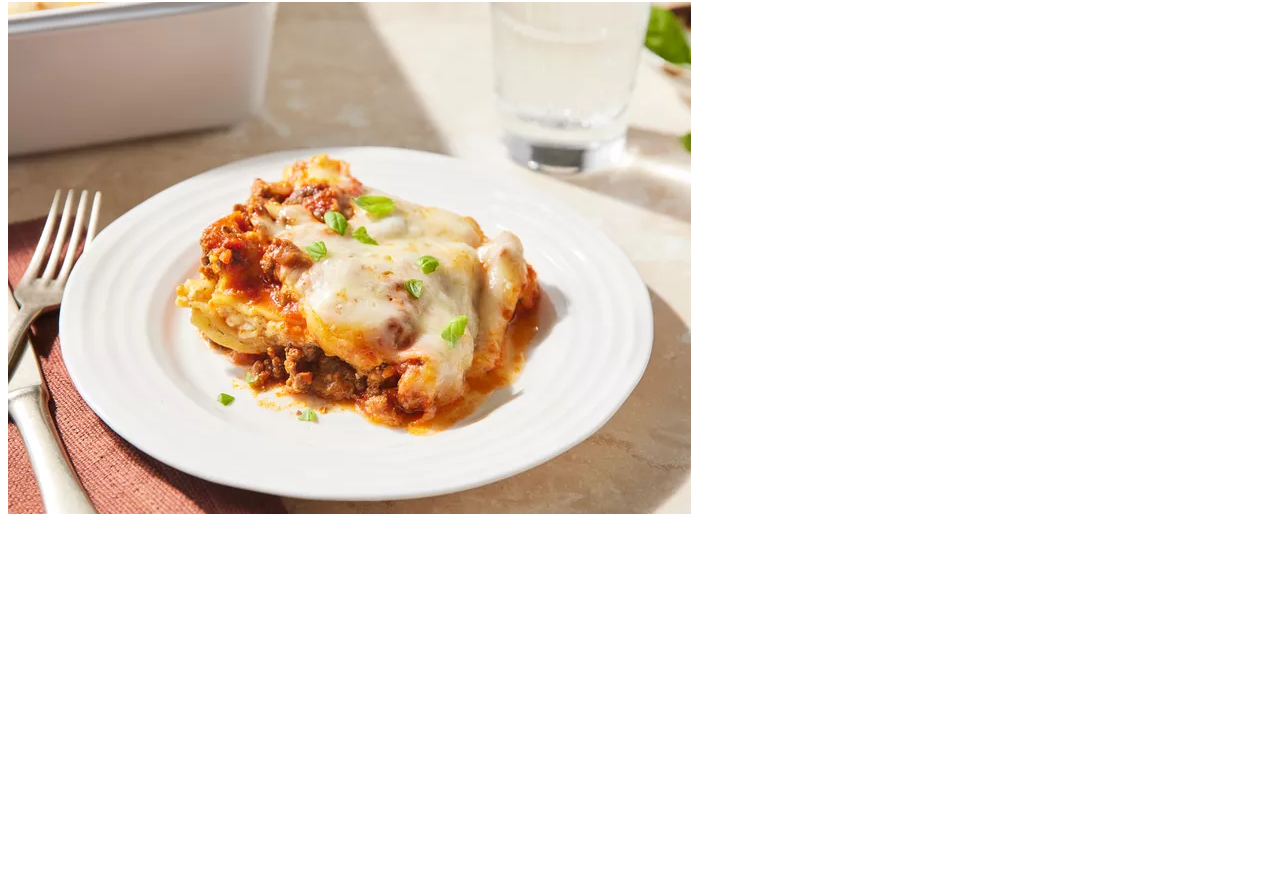
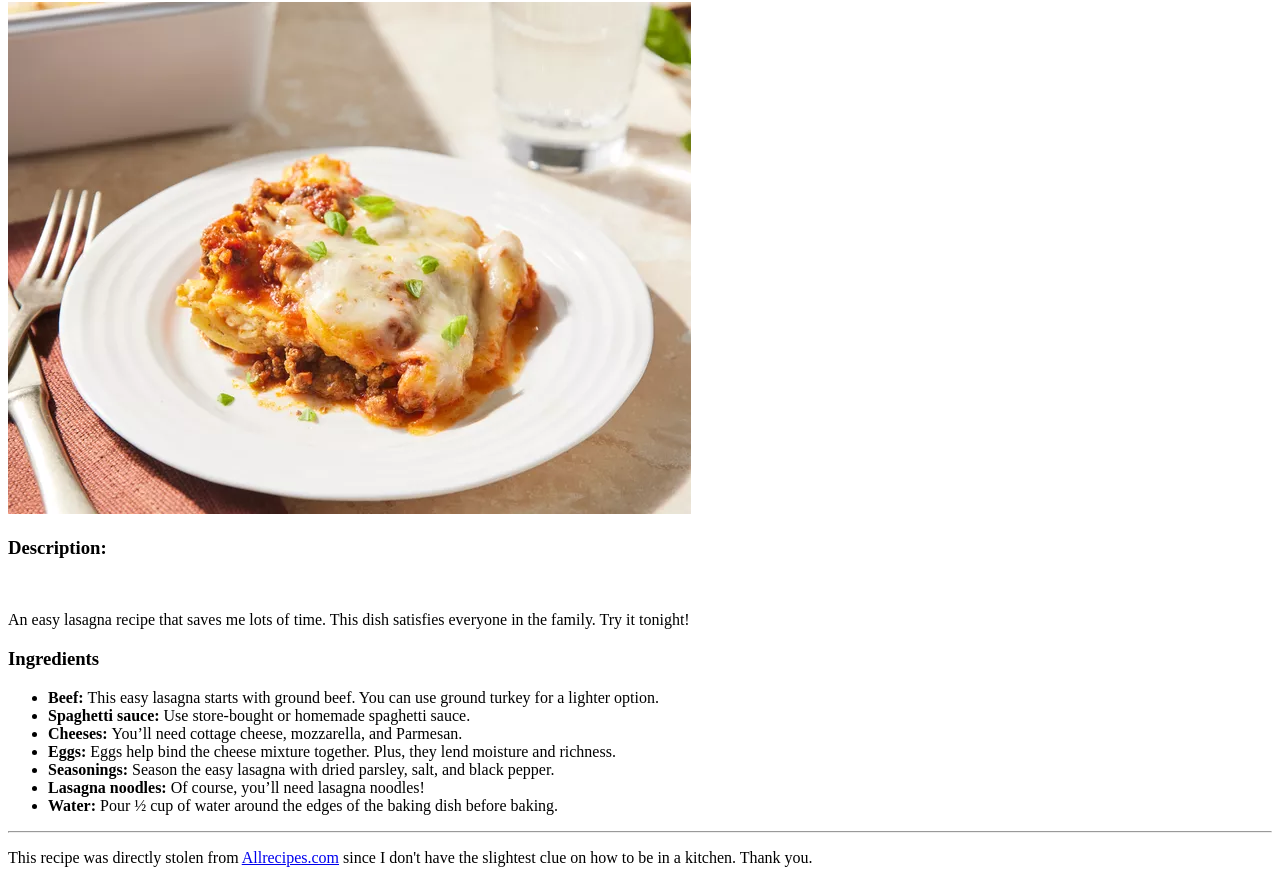
Before and after one commit to amrahje/odin-recipes, a plain HTML site: page recipes/easy-lasagna.html in a window 1280 px wide. Shown: the part 78-961 px from the top of the page. Before the commit the page ends 800 px from the top, so only its background shows below. Drawn offline with Linux system fonts and the light colour scheme.

Commit message:
Added Description & Ingredients & Credit to recipe maker

```diff
--- a/recipes/easy-lasagna.html
+++ b/recipes/easy-lasagna.html
@@ -8,5 +8,23 @@
 <body>
     <h1>Easy Lasagna</h1>
     <img src="./images/easy-lasagna.jpg">
+    <h3>Description: </h3>
+    <br>
+    <p>An easy lasagna recipe that saves me lots of time. This dish satisfies everyone in the family. Try it tonight!</p>
+    <h3>Ingredients</h3>
+    <ul>
+        <li><strong>Beef: </strong>This easy lasagna starts with ground beef. You can use ground turkey for a lighter option. </li>
+        <li><strong>Spaghetti sauce: </strong>Use store-bought or homemade spaghetti sauce.</li>
+        <li><strong>Cheeses: </strong>You’ll need cottage cheese, mozzarella, and Parmesan.</li>
+        <li><strong>Eggs: </strong>Eggs help bind the cheese mixture together. Plus, they lend moisture and richness.</li>
+        <li><strong>Seasonings: </strong>Season the easy lasagna with dried parsley, salt, and black pepper.</li>
+        <li><strong>Lasagna noodles: </strong>Of course, you’ll need lasagna noodles!</li>
+        <li><strong>Water: </strong>Pour ½ cup of water around the edges of the baking dish before baking. </li>
+    </ul>
+
+
+
+    <hr>
+    <p>This recipe was directly stolen from <a href="https://www.allrecipes.com/recipe/12011/easy-lasagna-ii/" target="_blank">Allrecipes.com</a> since I don't have the slightest clue on how to be in a kitchen. Thank you.</p>
 </body>
 </html>
```
